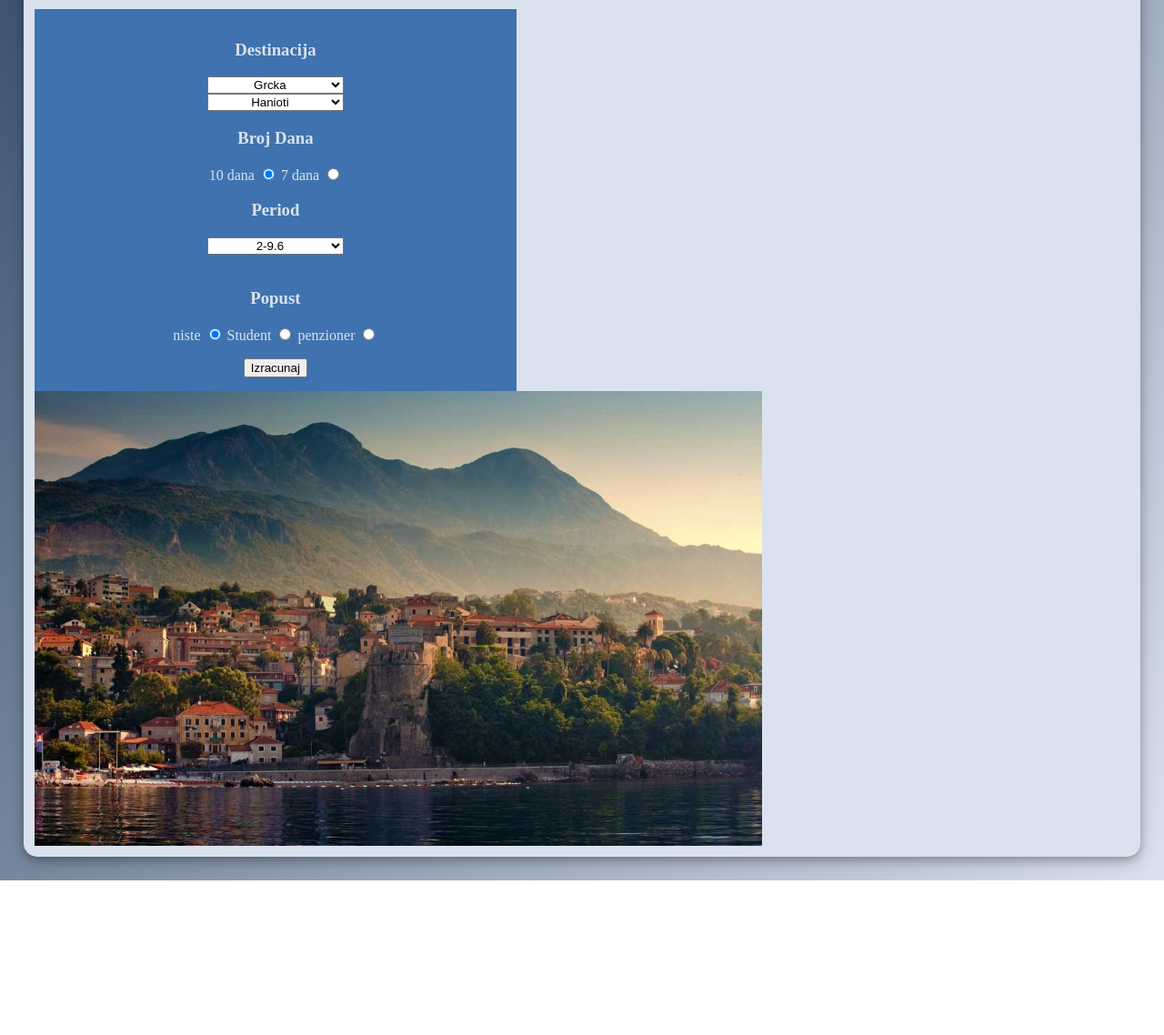
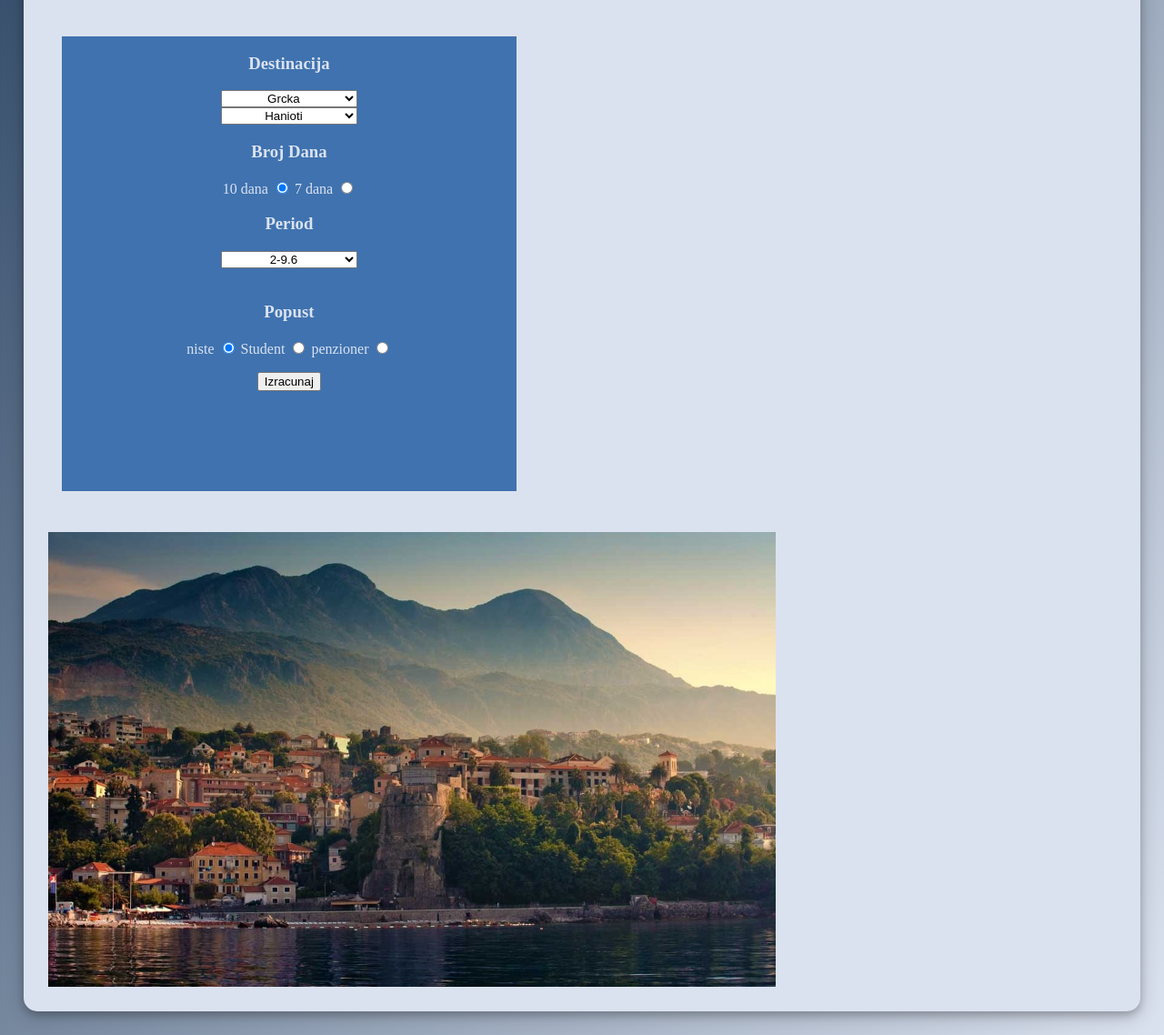
Before and after one commit to ukrsman9/agencija, a plain HTML site: page kalkulatr.html in a window 1280 px wide. Shown: the part 756-1894 px from the top of the page at 91% size. Before the commit the page ends 1724 px from the top, so only its background shows below. Drawn offline with Linux system fonts and the light colour scheme.

Commit message:
RAVNASLIKA

```diff
--- a/css.css
+++ b/css.css
@@ -284,15 +284,16 @@
 
     div.content2 {
       padding: 1%;
+
     }
 
     .forma {
+      margin: 30px;
+      vertical-align: top;
+      text-align: center;
 
-      margin-left: auto;
-      margin-right: auto;
-      text-align: center;
-      padding: 15px;
       width: 500px;
+      height:500px;
       background-color: #3F72AF;
       color: #DBE2EF;
     }
@@ -303,9 +304,7 @@
 
     }
 
-    .dana10 {}
 
-    .dana7 {}
 
     .sakri {
       visibility: hidden;
@@ -331,11 +330,10 @@
 
     img.slikeDestinacijeZakalk{
         display: inline-block;
-        margin-left: auto;
-        margin-right: auto;
+        vertical-align: top;
 
         height:500px;
         width: 800px;
 
-
+        padding: 15px;
     }
```
